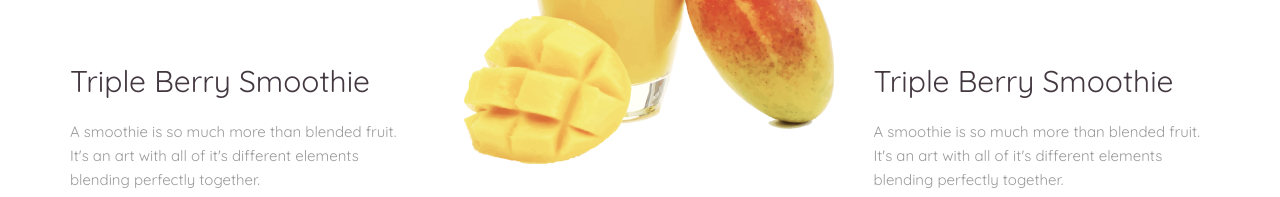
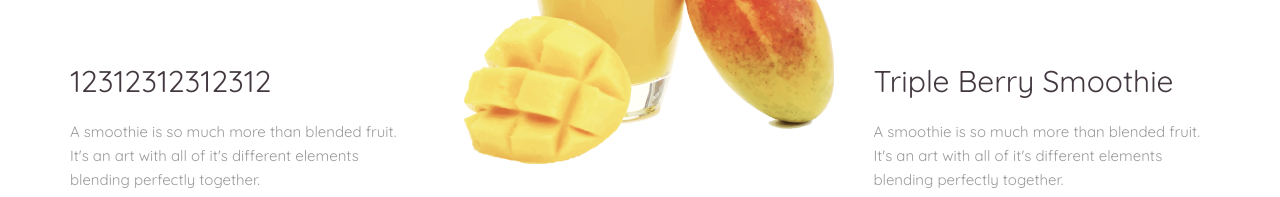
Before and after one commit to Lida0615/smoothie12, a plain HTML site: page index.html in a window 1280 px wide. Shown: the part 798-995 px from the top of the page. Drawn offline with Linux system fonts and the light colour scheme.

Commit message:
1111111111111111111

```diff
--- a/index.html
+++ b/index.html
@@ -60,7 +60,7 @@
                             <p>A smoothie is so much more than blended fruit. It's an art with all of it's different elements blending perfectly together.</p>
                         </div>
                         <div>
-                            <h2>Triple Berry Smoothie</h2>
+                            <h2>12312312312312</h2>
                             <p>A smoothie is so much more than blended fruit. It's an art with all of it's different elements blending perfectly together.</p>
                         </div>
                     </div>
```
